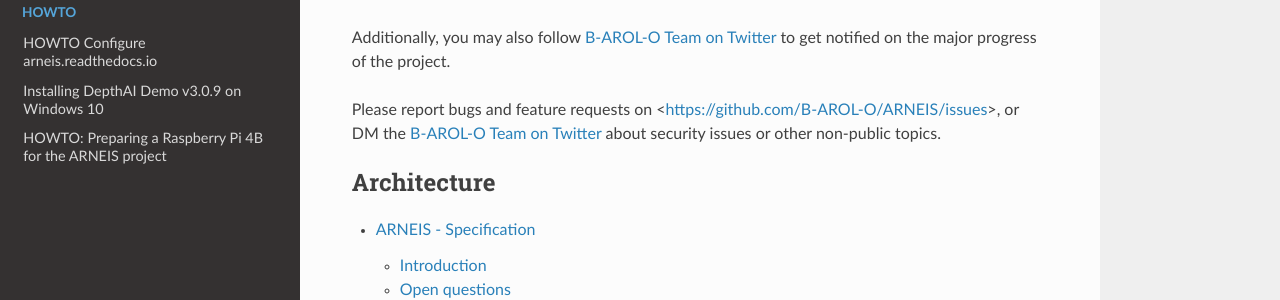
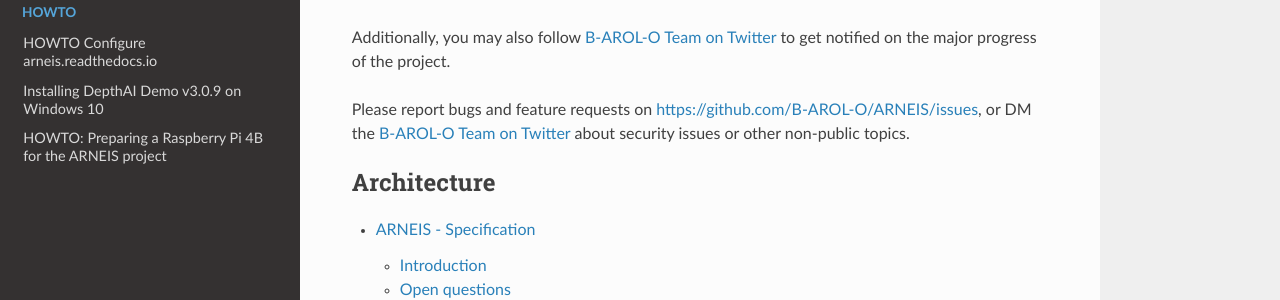
Before and after one commit to B-AROL-O/ARNEIS, a Sphinx documentation site: the page built from docs/index.rst, in a window 1280 px wide and 1322 px high. Shown: the part 182-482 px from the top of the window. Built offline with Sphinx 7.4.7 and the Read the Docs theme 2.0.0, drawn with Linux system fonts in a browser that asks for light colours.

Commit message:
Remove `<>` from bare URL

```diff
--- a/docs/index.rst
+++ b/docs/index.rst
@@ -10,7 +10,7 @@
 
 Additionally, you may also follow `B-AROL-O Team on Twitter <https://twitter.com/baroloteam>`_ to get notified on the major progress of the project.
 
-Please report bugs and feature requests on <https://github.com/B-AROL-O/ARNEIS/issues>,
+Please report bugs and feature requests on https://github.com/B-AROL-O/ARNEIS/issues,
 or DM the `B-AROL-O Team on Twitter <https://twitter.com/baroloteam>`_ about security issues or other non-public topics.
 
 .. toctree::
```
